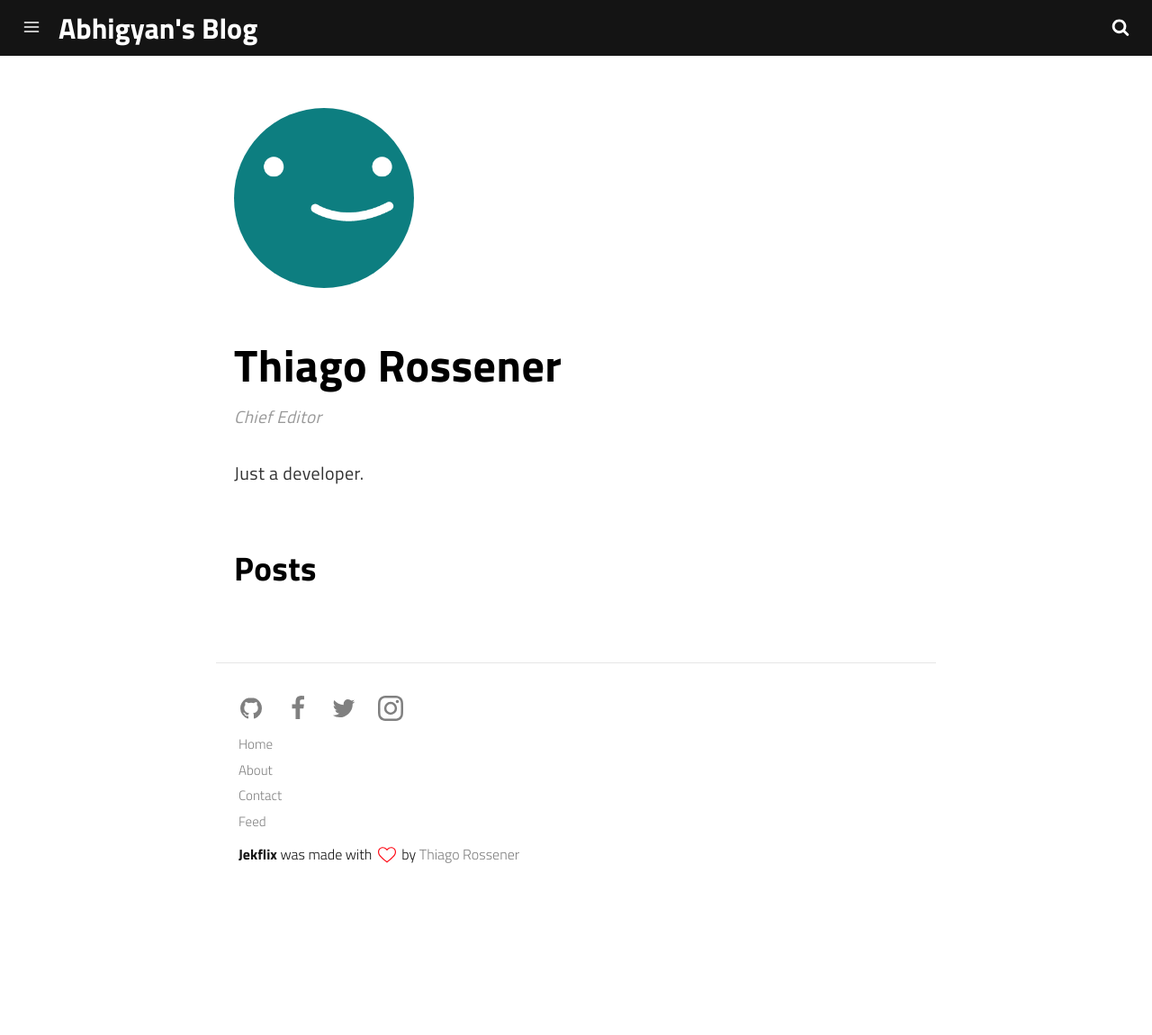
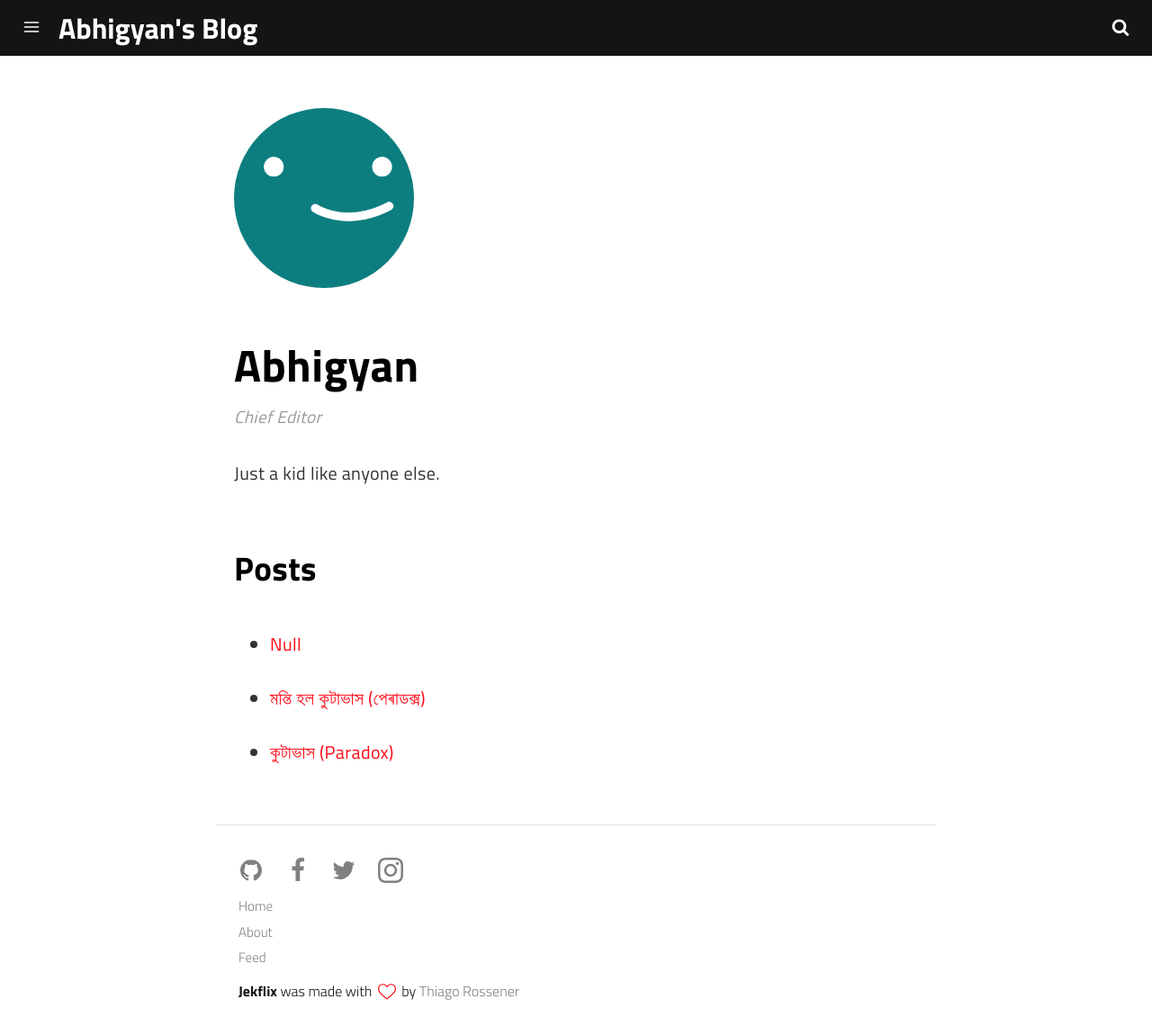
Before and after one commit to borahabhigyan/blog, a Jekyll site: the page built from _authors/thiagorossener.md, in a window 1280 px wide and 1150 px high. Shown: the whole window at 90% size. Built offline with Jekyll 4.4.1, drawn with Linux system fonts in a browser that asks for light colours; a script that is not in the unit is left out.

Commit message:
mass update

```diff
--- a/_authors/thiagorossener.md
+++ b/_authors/thiagorossener.md
@@ -1,14 +1,12 @@
 ---
 layout: author
 photo: /assets/img/uploads/profile.png
-name: thiagorossener
-display_name: Thiago Rossener
+name: abhigyan
+display_name: Abhigyan
 position: Chief Editor
-bio: Just a developer.
-github_username: thiagorossener
-facebook_username: thiagorossener
-twitter_username: thiagorossener
-instagram_username: thiagorossener
-linkedin_username: thiagorossener
-medium_username: thiagorossener
+bio: Just a kid like anyone else.
+github_username: borahabhigyan
+facebook_username: o7gyan
+twitter_username: o7gyan
+instagram_username: o7gyan
 ---
--- a/_config.yml
+++ b/_config.yml
@@ -13,8 +13,6 @@ menu:
     url: /
   - title: About
     url: /about
-  - title: Contact
-    url: /contact
   - title: Feed
     url: /feed.xml
 email: imabhigyn@gmail.com
--- a/src/yml/_config.yml
+++ b/src/yml/_config.yml
@@ -61,6 +61,3 @@ exclude: [
   'gulpfile.js',
   'README.md'
 ]
-
-# Theme
-version: v3.1.1
```
Also changed, not shown: _layouts/contact.html (deleted, +0 -94 lines), _posts/2020-07-28-null.md (added, +27 -0 lines), pages/about-1.md (+4 -9 lines), pages/about.md (+3 -8 lines), src/yml/social.yml (+4 -6 lines), images/zero.jpg (added).
